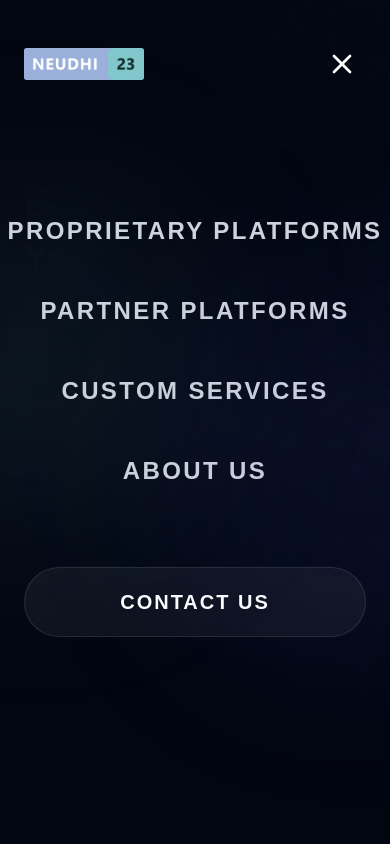
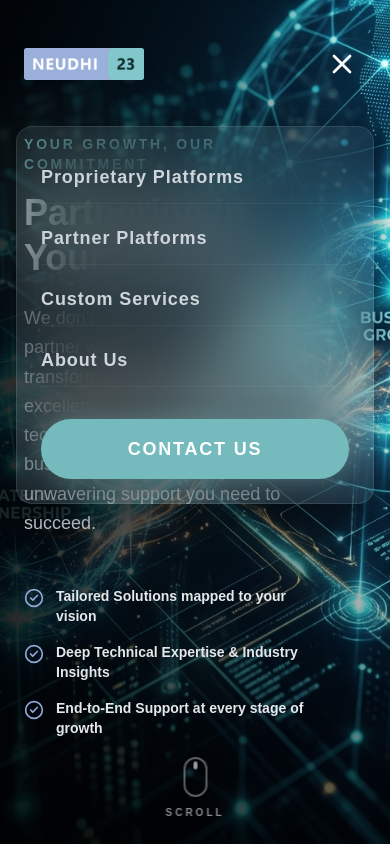
Before and after one commit to adrianclaybourne9-commits/Testing, a Next.js app: page / in a window 390 px wide. Both pictures are taken after a click on the button "Toggle Menu". Shown: the top 844 px of the page. Built offline with nearby package versions, Linux system fonts and the light colour scheme; a web font is replaced by a local one.

Commit message:
final deploy

```diff
--- a/src/app/layout.tsx
+++ b/src/app/layout.tsx
@@ -69,6 +69,7 @@ export default function RootLayout({
     <html
       lang="en"
       className={`${geistSans.variable} ${geistMono.variable} ${darkerGrotesque.variable} dark`}
+      suppressHydrationWarning
     >
       <body className="bg-background text-foreground min-h-screen md:cursor-none overflow-x-hidden">
         <Preloader />
--- a/src/components/ui/DataServicesSection.tsx
+++ b/src/components/ui/DataServicesSection.tsx
@@ -60,7 +60,6 @@ export default function DataServicesSection({ data }: DataServicesSectionProps)
       );
     }
 
-    // Handle hash scrolling specifically for this section
     if (typeof window !== 'undefined' && window.location.hash === '#advanced-data-services') {
       setTimeout(() => {
         sectionRef.current?.scrollIntoView({ behavior: 'smooth' });
@@ -76,7 +75,6 @@ export default function DataServicesSection({ data }: DataServicesSectionProps)
           <p className="text-gray-400 text-lg max-w-3xl mx-auto">{data.description}</p>
         </div>
 
-        {/* Uniform Grid Layout */}
         <div ref={containerRef} className="grid grid-cols-1 md:grid-cols-2 lg:grid-cols-4 gap-6 items-stretch">
           {data.items.map((item, idx) => (
             <div
--- a/src/components/ui/HeroCarousel.tsx
+++ b/src/components/ui/HeroCarousel.tsx
@@ -82,7 +82,6 @@ export default function HeroCarousel({ slides }: HeroCarouselProps) {
         </div>
       ))}
 
-      {/* Right Edge Vertical Indicators */}
       <div
         className="hidden md:flex absolute right-4 md:right-8 lg:right-12 top-1/2 -translate-y-1/2 -mt-16 z-30 flex-col items-center space-y-4"
         onMouseDown={() => setIsPaused(true)}
@@ -137,7 +136,6 @@ export default function HeroCarousel({ slides }: HeroCarouselProps) {
 
       </div>
 
-      {/* Scroll Down Indicator */}
       <button
         onClick={() => {
           window.scrollTo({
--- a/src/components/ui/Navbar.tsx
+++ b/src/components/ui/Navbar.tsx
@@ -23,25 +23,14 @@ export default function Navbar({ data }: NavbarProps) {
     const navLinks = data.links;
     const ctaText = data.cta;
 
-    // Prevent scrolling when mobile menu is open
-    useEffect(() => {
-        if (isMobileMenuOpen) {
-            document.body.style.overflow = 'hidden';
-        } else {
-            document.body.style.overflow = 'unset';
-        }
-        return () => { document.body.style.overflow = 'unset'; };
-    }, [isMobileMenuOpen]);
 
     return (
         <div className="w-full max-w-[1400px] mx-auto relative z-50">
-            {/* Desktop & Mobile Header Bar */}
             <div className="h-24 flex justify-between items-center px-6 md:px-12 mt-4 relative z-50">
                 <Link href="/" className="flex-shrink-0 group" onClick={() => setIsMobileMenuOpen(false)}>
                     <img src="/logo-exact.png" alt="logo" className="h-8 md:h-9 w-auto object-contain transition-transform duration-500 group-hover:scale-105" />
                 </Link>
 
-                {/* Desktop Links */}
                 <div className="hidden lg:flex h-16 rounded-full bg-white/5 backdrop-blur-2xl border border-white/10 items-center px-4 shadow-[0_8px_32px_rgba(0,0,0,0.2)] space-x-2 absolute left-1/2 -translate-x-1/2">
                     {navLinks.map((link, index) => (
                         <a href={link.href} key={index} className="whitespace-nowrap text-gray-300 hover:text-white px-6 py-2.5 rounded-full transition-all duration-300 text-[18px] font-medium tracking-wide">
@@ -50,7 +39,6 @@ export default function Navbar({ data }: NavbarProps) {
                     ))}
                 </div>
 
-                {/* Desktop CTA Button */}
                 <div className="flex-shrink-0 hidden md:block">
                     <MagneticButton strength={0.4}>
                         <Link href={data.ctaHref || '/contact-us'} className="inline-block bg-[#75BABC] hover:bg-[#62A6A8] text-white px-7 py-3 rounded-full text-[18px] font-bold transition-all duration-300 shadow-[0_0_20px_rgba(117,186,188,0.3)] hover:shadow-[0_0_30px_rgba(117,186,188,0.5)] relative z-20">
@@ -59,7 +47,6 @@ export default function Navbar({ data }: NavbarProps) {
                     </MagneticButton>
                 </div>
 
-                {/* Mobile Menu Toggle */}
                 <button
                     className="md:hidden text-white p-2 focus:outline-none relative z-50 hover:text-[#75BABC] transition-colors duration-300"
                     onClick={() => setIsMobileMenuOpen(!isMobileMenuOpen)}
@@ -69,45 +56,41 @@ export default function Navbar({ data }: NavbarProps) {
                 </button>
             </div>
 
-            {/* Mobile Fullscreen Overlay Menu */}
             <div
-                className={`md:hidden fixed inset-0 z-40 bg-gray-950/98 backdrop-blur-3xl transition-all duration-700 ease-[cubic-bezier(0.16,1,0.3,1)] flex flex-col justify-center items-center ${isMobileMenuOpen ? 'opacity-100 pointer-events-auto' : 'opacity-0 pointer-events-none'}`}
+                className={`md:hidden absolute top-[110px] left-4 right-4 z-40 bg-white/5 backdrop-blur-2xl border border-white/10 rounded-2xl transition-all duration-500 ease-[cubic-bezier(0.16,1,0.3,1)] flex flex-col py-6 shadow-[0_10px_40px_rgba(0,0,0,0.5)] ${isMobileMenuOpen ? 'opacity-100 translate-y-0 pointer-events-auto' : 'opacity-0 -translate-y-4 pointer-events-none'}`}
             >
-                <div className="flex flex-col items-center space-y-8 px-6 w-full max-w-md">
+                <div className="flex flex-col space-y-2 px-6 w-full">
                     {navLinks.map((link, index) => (
                         <div
                             key={index}
-                            className={`overflow-hidden transition-all duration-700 ease-[cubic-bezier(0.16,1,0.3,1)] ${isMobileMenuOpen ? 'translate-y-0 opacity-100' : 'translate-y-8 opacity-0'}`}
-                            style={{ transitionDelay: `${index * 100}ms` }}
+                            className={`overflow-hidden transition-all duration-500 ease-[cubic-bezier(0.16,1,0.3,1)] ${isMobileMenuOpen ? 'translate-x-0 opacity-100' : '-translate-x-4 opacity-0'}`}
+                            style={{ transitionDelay: `${index * 50}ms` }}
                         >
                             <a
                                 href={link.href}
                                 onClick={() => setIsMobileMenuOpen(false)}
-                                className="whitespace-nowrap text-gray-300 hover:text-white text-2xl min-[400px]:text-3xl md:text-4xl font-black tracking-widest uppercase relative group block py-2 text-center"
+                                className="text-gray-300 hover:text-white text-lg min-[400px]:text-xl font-bold tracking-wider capitalize block py-3 border-b border-white/5"
                             >
                                 {link.title}
-                                <span className="absolute bottom-0 left-1/2 -translate-x-1/2 w-0 h-0.5 bg-gradient-to-r from-transparent via-[#75BABC] to-transparent transition-all duration-500 group-hover:w-full" />
                             </a>
                         </div>
                     ))}
 
                     <div
-                        className={`pt-10 w-full transition-all duration-700 ease-[cubic-bezier(0.16,1,0.3,1)] ${isMobileMenuOpen ? 'translate-y-0 opacity-100' : 'translate-y-8 opacity-0'}`}
-                        style={{ transitionDelay: `${navLinks.length * 100}ms` }}
+                        className={`pt-6 w-full transition-all duration-500 ease-[cubic-bezier(0.16,1,0.3,1)] ${isMobileMenuOpen ? 'translate-y-0 opacity-100' : 'translate-y-4 opacity-0'}`}
+                        style={{ transitionDelay: `${navLinks.length * 50}ms` }}
                     >
                         <Link
                             href={data.ctaHref || '/contact-us'}
                             onClick={() => setIsMobileMenuOpen(false)}
-                            className="w-full text-center inline-block bg-white/5 hover:bg-[#75BABC] border border-white/10 hover:border-transparent text-white px-8 py-5 rounded-full text-xl font-bold tracking-widest uppercase transition-all duration-500 shadow-[0_0_20px_rgba(255,255,255,0.02)] hover:shadow-[0_0_40px_rgba(117,186,188,0.4)]"
+                            className="w-full text-center inline-block bg-[#75BABC] hover:bg-[#62A6A8] text-white px-6 py-4 rounded-full text-lg font-bold tracking-widest uppercase transition-all duration-300 shadow-[0_0_20px_rgba(117,186,188,0.3)] hover:shadow-[0_0_30px_rgba(117,186,188,0.5)]"
                         >
                             {ctaText}
                         </Link>
                     </div>
                 </div>
 
-                {/* Decorative Glows */}
-                <div className="absolute top-1/4 -left-32 w-80 h-80 rounded-full bg-[#75BABC]/10 blur-[100px] pointer-events-none" />
-                <div className="absolute bottom-1/4 -right-32 w-80 h-80 rounded-full bg-indigo-500/10 blur-[100px] pointer-events-none" />
+                <div className="absolute top-0 -left-10 w-40 h-40 rounded-full bg-[#75BABC]/10 blur-[50px] pointer-events-none" />
             </div>
         </div>
     );
--- a/src/components/ui/Preloader.tsx
+++ b/src/components/ui/Preloader.tsx
@@ -1,18 +1,24 @@
 'use client';
 
-import React, { useEffect, useState, useRef } from 'react';
+import React, { useEffect, useRef } from 'react';
 import gsap from 'gsap';
 
 export default function Preloader() {
-  const [isMounted, setIsMounted] = useState(false);
   const containerRef = useRef<HTMLDivElement>(null);
 
   useEffect(() => {
-    setIsMounted(true);
-  }, []);
+    const hasShown = sessionStorage.getItem('preloaderShown');
 
-  useEffect(() => {
-    if (!isMounted || !containerRef.current) return;
+    if (hasShown) {
+      if (containerRef.current) {
+        containerRef.current.style.display = 'none';
+      }
+      return;
+    }
+
+    sessionStorage.setItem('preloaderShown', 'true');
+
+    if (!containerRef.current) return;
 
     document.body.style.overflow = 'hidden';
 
@@ -36,25 +42,41 @@ export default function Preloader() {
       document.body.style.overflow = '';
       ctx.revert();
     };
-  }, [isMounted]);
-
-  if (!isMounted) return null;
+  }, []);
 
   return (
+    <>
+      <script
+        dangerouslySetInnerHTML={{
+          __html: `
+            try {
+              if (sessionStorage.getItem('preloaderShown')) {
+                document.documentElement.classList.add('hide-preloader');
+              }
+            } catch (e) {}
+          `
+        }}
+      />
+      <style
+        dangerouslySetInnerHTML={{
+          __html: `
+            .hide-preloader .preloader-container {
+              display: none !important;
+            }
+          `
+        }}
+      />
       <div ref={containerRef} className="preloader-container fixed inset-0 z-[10000] pointer-events-none flex flex-col">
         <div className="preloader-overlay absolute inset-0 bg-gray-950 flex flex-col items-center justify-center z-50">
-
           <div className="absolute top-1/2 left-1/2 -translate-x-1/2 -translate-y-1/2 w-[300px] h-[300px] bg-[#75BABC]/10 rounded-full blur-[80px]" />
-
           <div className="relative z-10 flex flex-col items-center">
             <img src="/logo-exact.png" alt="Neudhi23" className="preloader-logo h-12 md:h-16 w-auto object-contain mb-10 opacity-0" />
-
             <div className="w-48 md:w-64 h-[2px] bg-white/10 rounded-full overflow-hidden">
               <div className="preloader-progress w-0 h-full bg-[#75BABC] shadow-[0_0_10px_#75BABC]"></div>
             </div>
           </div>
-
         </div>
       </div>
+    </>
   );
 }
--- a/src/components/ui/ServicesSolutionsPortfolio.tsx
+++ b/src/components/ui/ServicesSolutionsPortfolio.tsx
@@ -93,7 +93,6 @@ export default function ServicesSolutionsPortfolio({ data }: ServicesSolutionsPo
       if (ref) observer.observe(ref);
     });
 
-    // Handle hash scrolling
     const scrollToHash = () => {
       if (typeof window !== 'undefined' && window.location.hash) {
         setTimeout(() => {
@@ -102,14 +101,12 @@ export default function ServicesSolutionsPortfolio({ data }: ServicesSolutionsPo
           if (element) {
             element.scrollIntoView({ behavior: 'smooth', block: 'center' });
           }
-        }, 300); // 300ms delay to allow layout to settle
+        }, 300);
       }
     };
 
-    // Run on initial load
     scrollToHash();
 
-    // Listen for hash changes when clicking links on the same page
     window.addEventListener('hashchange', scrollToHash);
 
     return () => {
--- a/src/components/ui/SolutionsPortfolio.tsx
+++ b/src/components/ui/SolutionsPortfolio.tsx
@@ -248,17 +248,14 @@ function SpecificGroupSection({ group, groupIdx, data }: { group: SolutionsData[
                     className={`group relative flex flex-col rounded-[2rem] bg-[#0a0c10] border border-white/5 shadow-2xl transition-all duration-500 overflow-hidden cursor-pointer w-full ${hoverClass}`}
                   >
 
-                    {/* TOP TAB (Always visible when stacked) */}
                     <div className="w-full px-8 md:px-12 h-[60px] flex items-center border-b border-white/5 bg-[#0a0c10] z-20 relative shrink-0">
                       <span className="text-xs md:text-sm font-bold tracking-[0.2em] text-[#73B8BF] uppercase">
                         {item.domain}
                       </span>
                     </div>
 
-                    {/* BOTTOM CONTENT AREA */}
                     <div className="flex flex-col lg:flex-row w-full p-8 md:p-12 gap-10 lg:gap-16 relative z-10 bg-[#0a0c10] items-center">
 
-                      {/* LEFT SIDE: Image (1/4 width) */}
                       <div className="lg:w-1/4 shrink-0 relative min-h-[200px] lg:min-h-[240px] w-full rounded-2xl overflow-hidden border border-white/5 shadow-xl">
                         <div className="absolute inset-0 bg-gray-800"></div>
                         <img
@@ -268,7 +265,6 @@ function SpecificGroupSection({ group, groupIdx, data }: { group: SolutionsData[
                         />
                       </div>
 
-                      {/* RIGHT SIDE: Title, Text and Button (3/4 width) */}
                       <div className="lg:w-3/4 flex flex-col justify-center">
                         <h3 className="text-3xl lg:text-4xl font-black text-white leading-tight mb-6 group-hover:text-[#75BABC] transition-colors">
                           {item.solution}
```
Lines whose indentation alone changed are shown as unchanged.
